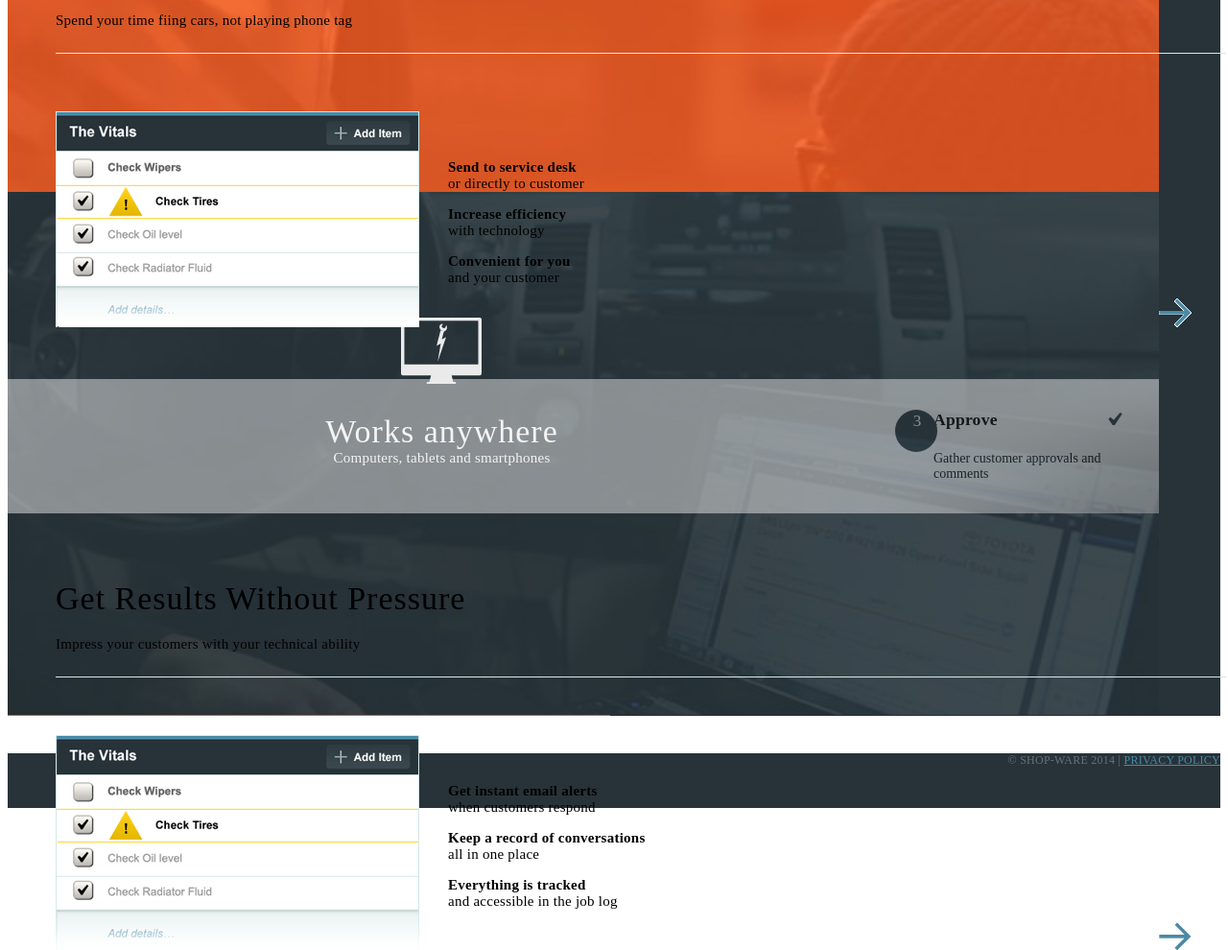
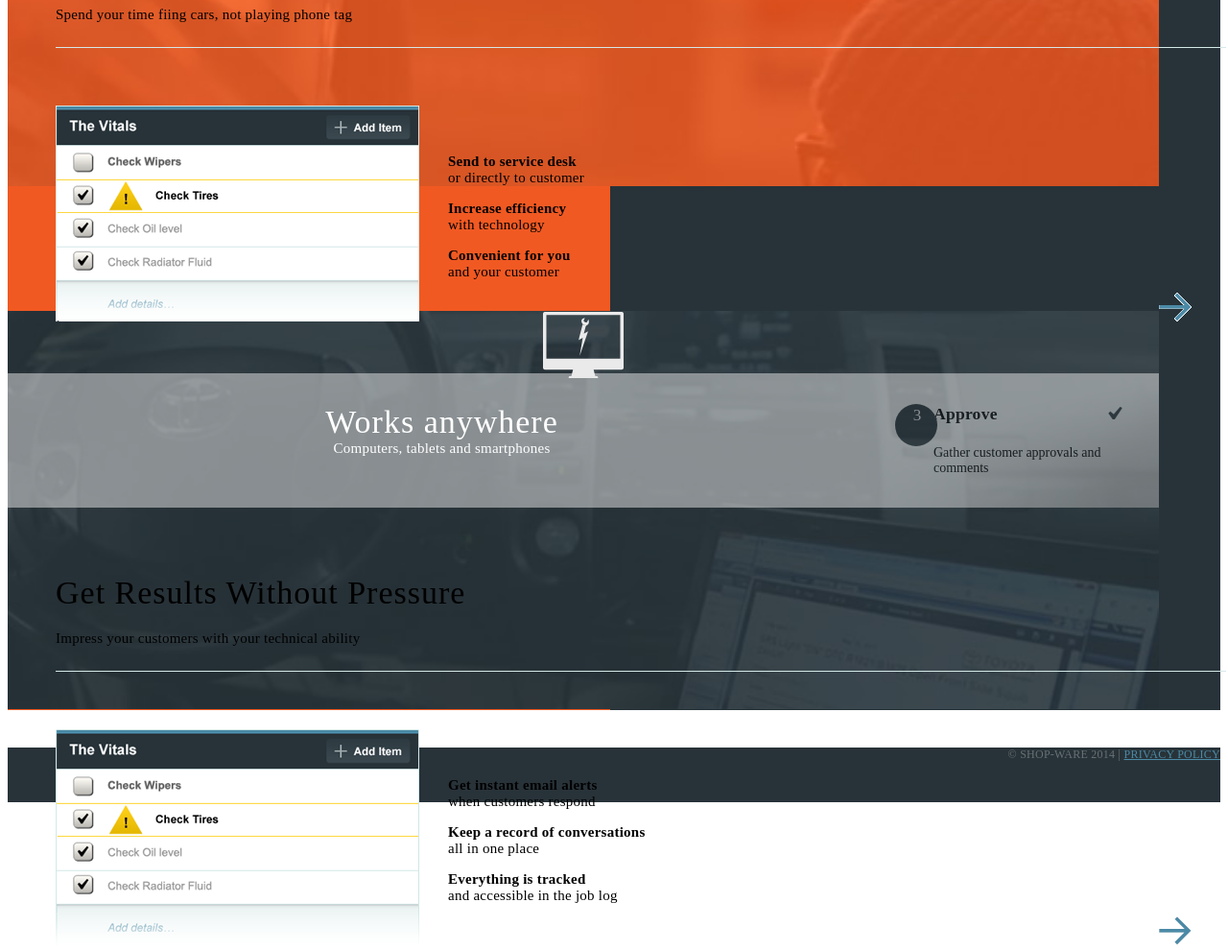
Before and after one commit to justinpetersen/shop-ware, a PHP site: page / in a window 1280 px wide. Shown: the part 3400-4390 px from the top of the page at 96% size. Run offline with PHP 8.4, Linux system fonts and the light colour scheme; style sheets or scripts are compiled from the project's sources; some libraries are stand-ins or nearby versions.

Commit message:
Added animation tons to Pricing page, improved Works Anywhere animation

```diff
--- a/app/index.html
+++ b/app/index.html
@@ -28,7 +28,10 @@
         <!-- Modal -->
         <div class="modal fade" id="videoModal" tabindex="-1" role="dialog" aria-labelledby="videoModalLabel" aria-hidden="true">
             <div class="modal-dialog modal-lg">
-                <iframe class="vimeo-player" src="//player.vimeo.com/video/20796410" frameborder="0" webkitallowfullscreen mozallowfullscreen allowfullscreen></iframe>
+                <div class="video-player-container">
+                    <div class="close-video-modal-button hidden-xs"><span class="glyphicon glyphicon-remove"></span></div>
+                    <iframe class="vimeo-player" src="//player.vimeo.com/video/20796410" frameborder="0" webkitallowfullscreen mozallowfullscreen allowfullscreen></iframe>
+                </div>
             </div>
         </div>
 
@@ -303,9 +306,15 @@
                         <img src="images/wrench-icon.png" width="43" height="159">
                     </div>
                     <div class="col-xs-12 col-sm-7 col-md-7 home-footer-right-col">
-                        <img class="animation-image" src="images/works-anywhere-icon.png" width="125" height="72">
-                        <h2 class="animation-heading">Works anywhere</h2>
-                        <h4 class="animation-subheading">Computers, tablets and smartphones</h4>
+                        <div class="animation-container">
+                            <div class="animation-image-container">
+                                <img class="animation-image" src="images/checklist-icon.png" width="125" height="72" style="display: none;">
+                                <img class="animation-image" src="images/vin-icon.png" width="125" height="72" style="display: none;">
+                                <img class="animation-image" src="images/works-anywhere-icon.png" width="125" height="72">
+                            </div>
+                            <h2 class="animation-heading">Works anywhere</h2>
+                            <h4 class="animation-subheading">Computers, tablets and smartphones</h4>
+                        </div>
                     </div>
                 </div>
             </div>
--- a/app/scripts/animationmanager.js
+++ b/app/scripts/animationmanager.js
@@ -6,17 +6,14 @@
 var AnimationManager = function() {
 	this.values = [
 		{
-			image: 'images/checklist-icon.png',
 			heading: 'Quickstart Checklists',
 			subheading: 'use pre-loaded templates or create your own'
 		},
 		{
-			image: 'images/vin-icon.png',
 			heading: 'Decode VINs',
 			subheading: 'with up to 37 vehicle attributes'
 		},
 		{
-			image: 'images/works-anywhere-icon.png',
 			heading: 'Works Anywhere',
 			subheading: 'computers, tablets and smartphones'
 		}
@@ -26,21 +23,11 @@ var AnimationManager = function() {
 };
 
 AnimationManager.prototype.init = function() {
-	this.preloadImages();
-
 	window.setInterval($.proxy(this.transition, this), 5000);
 };
 
-AnimationManager.prototype.preloadImages = function() {
-	var images = [];
-	for (var i = 0; i < this.values.length; i++) {
-		images[i] = new Image();
-		images[i].src = this.values[i].image;
-	}
-};
-
 AnimationManager.prototype.transition = function() {
-	$('.animation-image').animate({'opacity': 0});
+	$('.animation-image-container').animate({'opacity': 0});
 	$('.animation-heading').animate({'opacity': 0});
 	$('.animation-subheading').animate({'opacity': 0}, $.proxy(this.showNext, this));
 };
@@ -48,14 +35,22 @@ AnimationManager.prototype.transition = function() {
 AnimationManager.prototype.showNext = function() {
 	this.currentIndex = (this.currentIndex + 1) % this.values.length;
 
-	$('.animation-image').attr('src', '');
-	$('.animation-image').attr('src', this.values[this.currentIndex].image);
 	$('.animation-heading').html(this.values[this.currentIndex].heading);
 	$('.animation-subheading').html(this.values[this.currentIndex].subheading);
 
-	$('.animation-image').animate({opacity: 1, top: '+=20'});
-	$('.animation-heading').animate({opacity: 1}, 600);
-	$('.animation-subheading').animate({opacity: 1}, 800);
+	var that = this;
+	$('.animation-image').each(function(index) {
+		if (index === that.currentIndex) {
+			$(this).show();
+		} else {
+			$(this).hide();
+		}
+	});
+
+	$('.animation-image-container').css('top', '10px');
+	$('.animation-image-container').delay(200).animate({opacity: 1, top: 0});
+	$('.animation-heading').animate({opacity: 1}, 800);
+	$('.animation-subheading').delay(200).animate({opacity: 1}, 600);
 };
 
 /* INITIALIZE
--- a/app/scripts/scrollwatcher.js
+++ b/app/scripts/scrollwatcher.js
@@ -22,7 +22,7 @@ ScrollWatcher.prototype.init = function() {
 };
 
 ScrollWatcher.prototype.checkEnable = function() {
-	if ($(window).outerWidth() >= 768) {
+	if ($(window).innerWidth() >= 768) {
 		this.enable();
 	} else {
 		this.disable();
@@ -91,7 +91,7 @@ ScrollWatcher.prototype.fixNav = function() {
 	$('.navbar-default').css('position', 'absolute');
 	$('.navbar-default').css('top', 0);
 
-	if ($(window).outerWidth() >= 768) {
+	if ($(window).innerWidth() >= 768) {
 		$('.navbar-default').css('opacity', 0);
 		$('.navbar-default').animate({opacity: 1}, {queue: false});
 	}
--- a/app/scripts/videoplayer.js
+++ b/app/scripts/videoplayer.js
@@ -10,16 +10,21 @@ VideoPlayer.prototype.onResize = function() {
 	this.centerVideoPlayer();
 };
 
+VideoPlayer.prototype.onCloseVideo = function() {
+	$('#videoModal').modal('hide');
+};
+
 VideoPlayer.prototype.init = function() {
 	$(window).on('resize', $.proxy(this.onResize, this));
 	$('#videoModal').on('hide.bs.modal', $.proxy(this.stopVideo, this));
+	$('.close-video-modal-button').on('click', $.proxy(this.onCloseVideo, this));
 
 	this.centerVideoPlayer();
 };
 
 VideoPlayer.prototype.centerVideoPlayer = function() {
 	var top = ($(window).innerHeight() - $('.vimeo-player').height()) / 2;
-	$('.vimeo-player').css('margin-top', top + 'px');
+	$('.video-player-container').css('margin-top', top + 'px');
 };
 
 VideoPlayer.prototype.stopVideo = function() {
--- a/app/styles/home.scss
+++ b/app/styles/home.scss
@@ -253,15 +253,29 @@
             background-size: cover;
             text-align: center;
             height: 315px;
-            padding-top: 80px;
 
             @media (min-width: 768px) {
                 height: 415px;
-                padding-top: 130px;
+            }
+
+            .animation-container {
+                position: relative;
+                margin-top: 80px;
+
+                @media (min-width: 768px) {
+                    margin-top: 130px;
+                }
+
+                .animation-image-container {
+                    position: absolute;
+                    top: 0;
+                    left: 50%;
+                    margin-left: -62px;
                 }
 
                 .animation-heading {
-                margin-top: 25px;
+                    padding-top: 97px;
+                }
             }
         }
     }
@@ -273,14 +287,14 @@
 .modal-dialog {
     margin: 0 auto;
 
-    .modal-lg {
-        @media (min-width: 768px) and (max-width: 992px) {
-            width: 700px;
-        }
-        @media (min-width: 992px) {
-            width: 960px;
-        }
-        text-align: center;
+    .video-player-container {
+        .close-video-modal-button {
+            float: right;
+            font-size: 18px;
+            color: #fff;
+            margin-right: 18px;
+            margin-bottom: 2px;
+            cursor: pointer;
         }
 
         .vimeo-player {
@@ -293,3 +307,14 @@
             }
         }
     }
+}
+
+.modal-lg {
+    @media (min-width: 768px) and (max-width: 992px) {
+        width: 700px;
+    }
+    @media (min-width: 992px) {
+        width: 960px;
+    }
+    text-align: center;
+}
--- a/app/styles/pricing.scss
+++ b/app/styles/pricing.scss
@@ -229,6 +229,12 @@
 	    	width: 100%;
 	    	max-width: 410px;
 	    	height: auto;
+
+	    	.cloud-screen {
+	    		position: absolute;
+	    		top: 0;
+	    		left: 0;
+	    	}
 		}
 	}
 }
```
Also changed, not shown: app/pricing.html (+6 -1 lines), app/scripts/pricinganimations.js (added, +46 -0 lines), app/images/screen-icon-desktop.png (added), app/images/screen-icon-laptop.png (added), app/images/screen-icon-mobile.png (added). Lines whose indentation alone changed are shown as unchanged.
